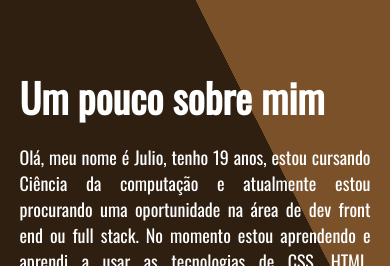
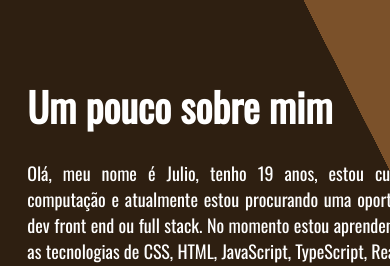
Before and after one commit to Jcvanz/Portfolio, a plain HTML site: page index.html in a window 390 px wide. Shown: the part 1649-1915 px from the top of the page. Drawn offline with nearby package versions, Linux system fonts and the light colour scheme; a web font is replaced by a local one.

Commit message:
portfolio

```diff
--- a/styles.css
+++ b/styles.css
@@ -585,10 +585,10 @@ textarea {
 }
 
 ::-webkit-scrollbar {
-    width: 0;
+    width: 8px;
 }
 ::-webkit-scrollbar-thumb {
-    background-color: #2e1f11;
+    background-color: #66431a;
 }
 
 @media (max-width: 1024px) {
@@ -596,6 +596,7 @@ textarea {
     /* --> Barra de navegação <-- */
     header {
         display: flex;
+        width: 100%;
         align-items: center;
         height: 70px;
         padding: 1rem;
@@ -683,7 +684,7 @@ textarea {
 
     /* --> Home <-- */
     #home {
-        width: 100%;
+        width: 140vw;
     }
 
     .hero-container {
@@ -732,7 +733,7 @@ textarea {
 
     /* --> Sobre <-- */
     #about {
-        width: 100%;
+        width: 140vw;
     }
 
     .content-container1 {
@@ -841,7 +842,7 @@ textarea {
     /* --> Projects <-- */
 
     #projects {
-        width: 100%;
+        width: 140vw;
         height: auto;
         display: block;
     }
@@ -887,7 +888,7 @@ textarea {
 
     /* --> Form <-- */
     #contact {
-        width: 100%;
+        width: 140vw;
     }
 
     .form-container {
@@ -967,4 +968,11 @@ textarea {
         height: 80px;
         font-size: 25px;
     }
+
+    ::-webkit-scrollbar {
+        width: 8px;
+    }
+    ::-webkit-scrollbar-thumb {
+        background-color: #66431a;
+    }
 }
```
